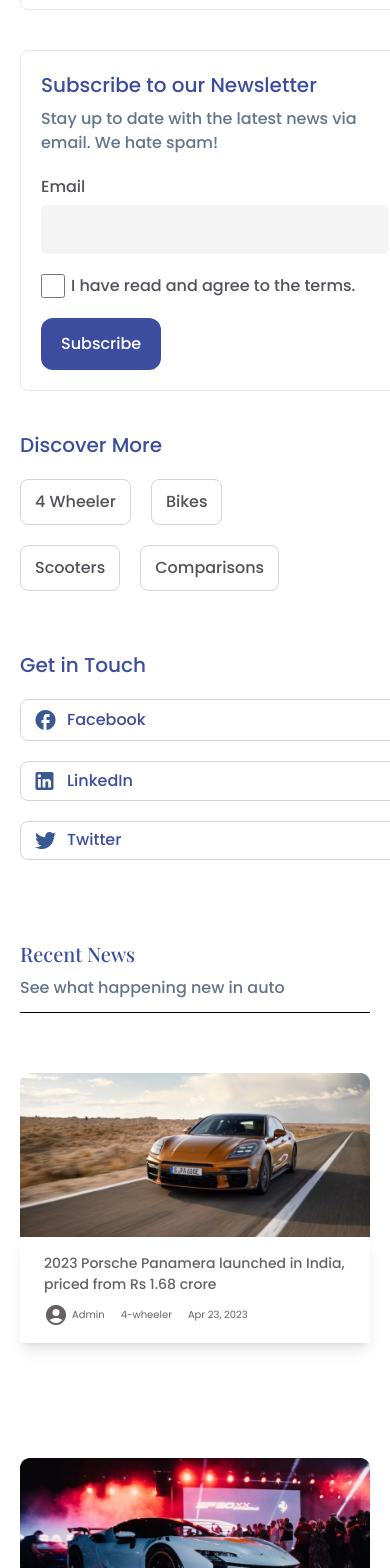
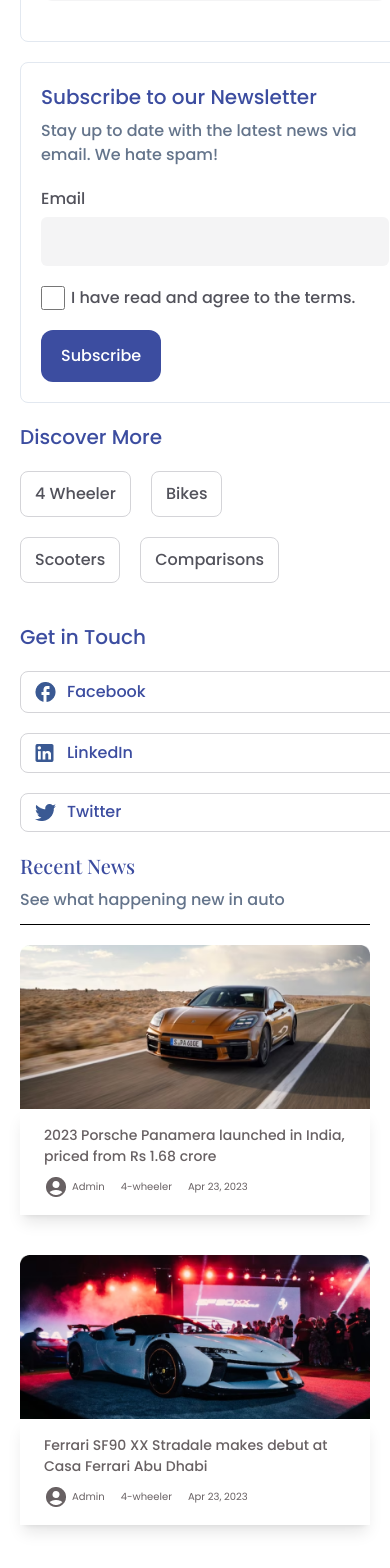
Before and after one commit to AyushSths/Autotalk, a React (Vite) app: page /Autotalk/4-Wheeler in a window 390 px wide. Shown: the part 4031-5599 px from the top of the page. Built offline with nearby package versions, Linux system fonts and the light colour scheme; a web font is replaced by a local one.

Commit message:
2nd update

```diff
--- a/src/Components/Car_details.jsx
+++ b/src/Components/Car_details.jsx
@@ -18,7 +18,7 @@
 function Car_details() {
     return (
         <>
-            <div className='mx-auto max-w-[1320px] p-5 md:pt-24'>
+            <div className='mx-auto max-w-[1355px] p-5 mt-[2em] sm:pt-10'>
                 <section className='details mt-24 '>
                     <div className="banner">
                         <img src={container} alt="img" />
@@ -73,8 +73,8 @@
                         <Comments />
 
                     </div>
-                    <div className="search_subs mt-10 md:col-span-4 md:mt-0">
-                        <div className='grid grid-row-4 gap-10'>
+                    <div className="search_subs mt-10 mr-5 md:col-span-4 md:mt-0 md:mr-0">
+                        <div className='grid grid-row-4 gap-5 md:gap-10'>
                             <div className="search w-full md:h-[120px] border border-slate-200 rounded-lg p-5 pb-10">
                                 <p className='text-purple text-xl font-medium mb-2 md:text-l'>Search</p>
                                 <form action="#">
--- a/src/Components/Categories_section.jsx
+++ b/src/Components/Categories_section.jsx
@@ -3,6 +3,9 @@
 import left_arrow from "../assets/left_arrow.png";
 import right_arrow from "../assets/right_arrow.png";
 import { Link } from "react-router-dom"
+import AOS from "aos";
+import "aos/dist/aos.css";
+import { useEffect } from 'react'
 
 function Categories_section() {
 
@@ -15,10 +18,15 @@
         slider.scrollLeft = slider.scrollLeft + 500
     }
 
+
+    useEffect(() => {
+        AOS.init()
+    }, [])
+
     return (
         <>
             <div className='mx-[20px]'>
-                <section className='categories mt-24 mx-auto max-w-[1320px] '>
+                <section className='categories mt-20 mx-auto max-w-[1320px]' data-aos="fade-left" data-aos-anchor-placement="top-center">
                     <div className="container">
                         <div className="title">
                             <p className='text-purple text-xl font-medium mb-2 md:text-3xl'>Categories</p>
@@ -34,11 +42,11 @@
                                     return (
                                         <>
                                             <Link to="/Autotalk/products">
-                                                <div className='mr-5 items-center min-w-[210px] h-[190px] rounded-2xl p-5 border border-zinc-200 bg-zinc-100 md:bg-white'>
-                                                    <img className='cat_img m-[0_0_20px_0]' src={item.img} alt="" />
+                                                <div className='mr-5 items-center min-w-[134.4px] h-[121.6px] md:w-[210px] md:h-[190px] rounded-2xl p-5 border border-zinc-200 bg-zinc-100 md:bg-white'>
+                                                    <img className='cat_img' src={item.img} alt="" />
 
-                                                    <div className="flex items-center justify-center leading-snug text-lg">
-                                                        <p className=' text-slate-500'>{item.title}</p>
+                                                    <div className="flex items-center justify-center leading-snug mt-[10px] md:my-[20px]">
+                                                        <p className=' text-slate-500 text-[11.52px] md:text-[18px]'>{item.title}</p>
                                                     </div>
                                                 </div>
                                             </Link>
--- a/src/Components/Lower_section.jsx
+++ b/src/Components/Lower_section.jsx
@@ -4,14 +4,22 @@
 import image_54 from '../assets/image 54.png'
 import user from '../assets/user.png'
 import { Link } from "react-router-dom";
+import AOS from "aos";
+import "aos/dist/aos.css";
+import { useEffect } from 'react'
 
 function Lower_section() {
+
+    useEffect(() => {
+        AOS.init()
+    }, [])
+
     return (
         <>
-            <div className="lower-section mt-5 md:mt-10 ">
-                <div className="flex flex-wrap justify-center gap-4">
+            <div className="lower-section mt-5 md:mt-10 " data-aos="fade-right" data-aos-anchor-placement="top-center">
+                <div className="flex flex-wrap justify-center gap-y-10 md:gap-x-4 ">
                     <Link to="/Autotalk/4-Wheeler">
-                        <div className="mt-10 rounded-xl sm:mt-0 md:w-[427px] h-[329px]">
+                        <div className="rounded-xl sm:mt-0 md:w-[427px]">
                             <div className="md:shrink-0">
                                 <img className="h-full w-full object-contain md:h-full  md:w-full" src={image_52} alt="" />
                             </div>
@@ -26,7 +34,7 @@
                         </div>
                     </Link>
 
-                    <div className="mt-10  rounded-xl sm:mt-24 md:w-[427px] h-[329px] md:mt-0">
+                    <div className="rounded-xl md:w-[427px] md:mt-0">
                         <div className="md:shrink-0">
                             <img className="h-full w-full object-contain md:h-full  md:w-full" src={image_59} alt="" />
                         </div>
@@ -39,7 +47,7 @@
                             </div>
                         </div>
                     </div>
-                    <div className="mt-10 hidden md:block rounded-xl sm:mt-24 md:w-[427px] h-[329px] md:mt-0">
+                    <div className="mt-10 hidden md:block rounded-xl md:w-[427px] md:mt-0">
                         <div className="md:shrink-0">
                             <img className="h-full w-full object-contain md:h-full  md:w-full" src={image_54} alt="" />
                         </div>
--- a/src/Components/Menu_categories.jsx
+++ b/src/Components/Menu_categories.jsx
@@ -19,7 +19,6 @@
 
 function Menu_categories({ open, setopen }) {
     const [isSmallScreen, setIsSmallScreen] = useState(window.innerWidth < 1024);
-    AOS.init();
     useEffect(() => {
 
         const handleResize = () => {
@@ -28,6 +27,7 @@
 
         window.addEventListener('resize', handleResize);
 
+        AOS.init();
         return () => {
             window.removeEventListener('resize', handleResize);
         };
@@ -35,7 +35,7 @@
 
     return (
         <>
-            <div className={`menu-category bg-menu_blue w-full md:max-h-[1020px] grid grid-rows-12 justify-center xl:p-[20px_0_20px_0] box-sizing-border ${open ? 'block' : 'hidden'}`} >
+            <div className={`menu-category bg-menu_blue w-full md:max-h-[1020px] grid grid-rows-12 justify-center xl:p-[20px_0_20px_0] box-sizing-border ${open ? 'block' : 'hidden'}`} data-aos="fullscreen-overlay">
                 <div className="header w-full row-span-1 flex justify-between items-center bg-white pr-5 lg:bg-menu_blue lg:px-5">
                     <div className="logo ">
                         <img src={auto} alt="" />
--- a/src/Components/Most_read_section.jsx
+++ b/src/Components/Most_read_section.jsx
@@ -4,13 +4,21 @@
 import user from '../assets/user.png'
 import Lower_section from "./Lower_section"
 import { Link } from "react-router-dom";
+import AOS from "aos";
+import "aos/dist/aos.css";
+import { useEffect } from 'react'
 
 function Most_read_section() {
+
+    useEffect(() => {
+        AOS.init()
+    }, [])
+
     return (
         <>
-            <div className='mx-[20px]'>
+            <div className='mx-[20px]' data-aos="fade-right" data-aos-anchor-placement="top-center">
                 <Link to="/Autotalk/4-Wheeler">
-                    <section className="most-read mt-24 mx-auto max-w-[1320px]">
+                    <section className="most-read mt-16 mx-auto max-w-[1320px]">
                         <div className="container">
                             <div className="title">
                                 <p className='text-purple text-xl font-medium mb-2 md:text-3xl'>Most Read</p>
@@ -32,7 +40,7 @@
                                         </div>
                                     </div>
                                 </div>
-                                <div className="hidden lg:block">
+                                <div className="hidden xl:block">
                                     <div className="md:shrink-0">
                                         <img className="h-full w-full object-contain md:h-full  md:w-full" src={image_83} alt="" />
                                     </div>
--- a/src/Components/Recent_news.jsx
+++ b/src/Components/Recent_news.jsx
@@ -6,8 +6,8 @@
     return (
         <>
             <div>
-                <section className="recent mt-20 mx-auto max-w-[1320px]">
-                    <div className="container flex justify-between">
+                <section className="recent mt-5 md:mt-20">
+                    <div className=" flex justify-between">
                         <div className="title">
                             <p className='text-purple text-xl font-medium font-playfair mb-2 md:text-3xl'>Recent News</p>
                             <p className='text-slate-500'>See what happening new in auto</p>
```
